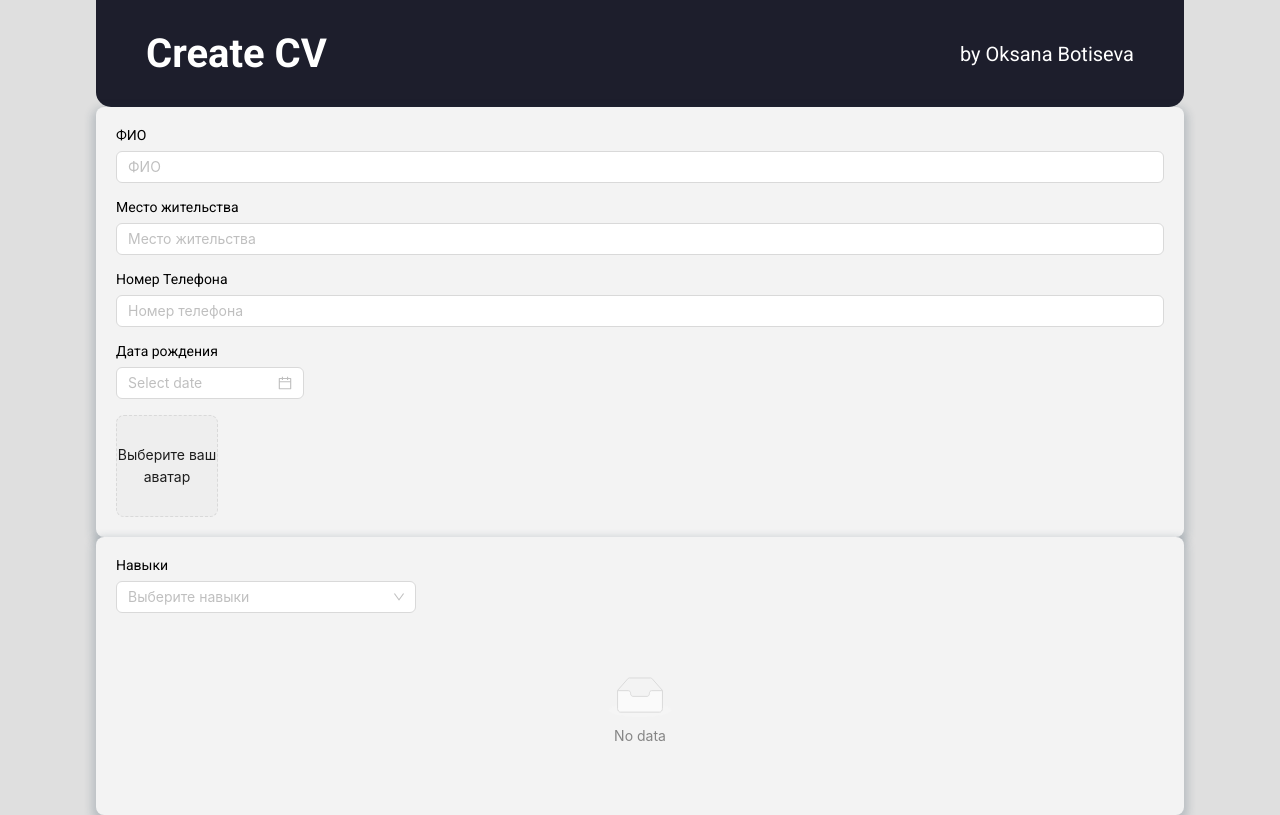
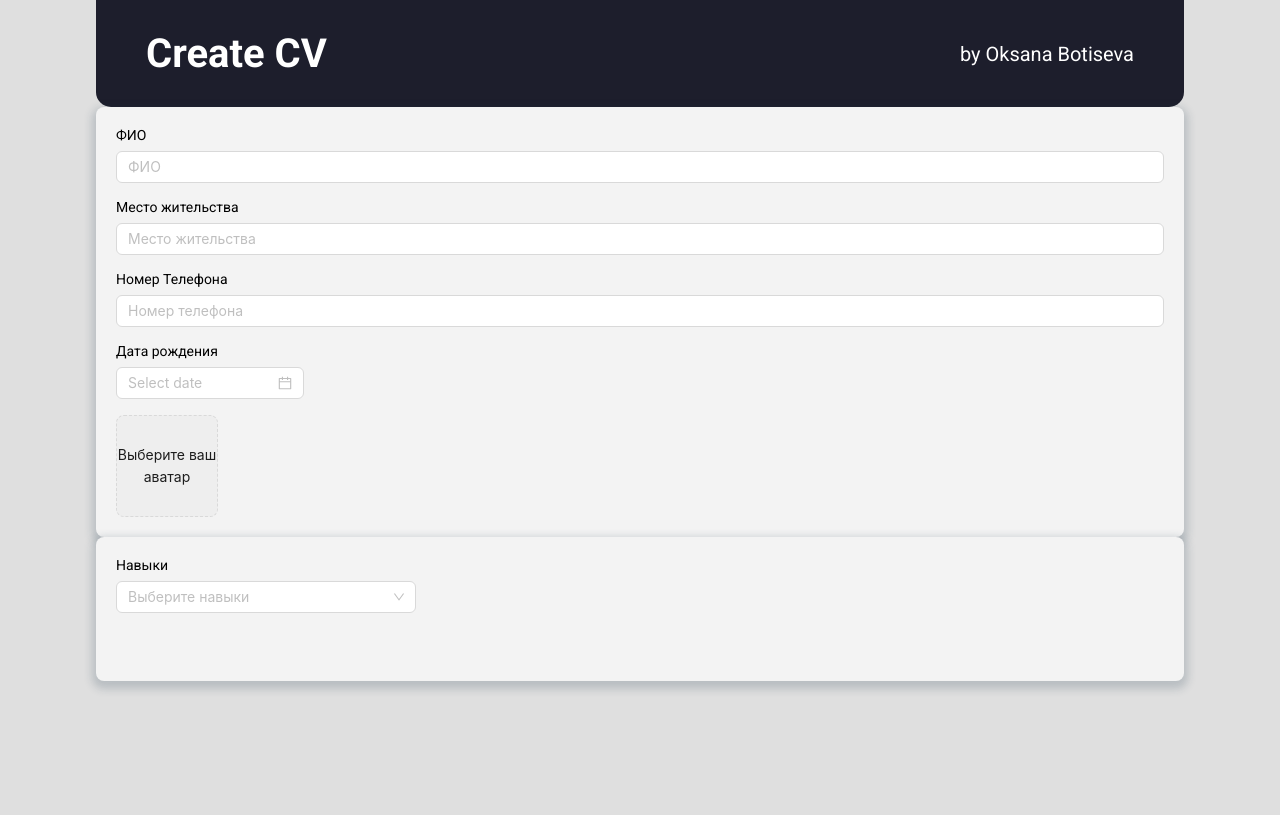
Before and after one commit to Oksana-Botsieva/Create-CV.2, a React (Create React App) app: page / in a window 1280 px wide. Built offline with nearby package versions, Linux system fonts and the light colour scheme.

Commit message:
skills block is ready

```diff
--- a/src/components/Skills/Skills.tsx
+++ b/src/components/Skills/Skills.tsx
@@ -36,6 +36,7 @@ const Skills: React.FC = () => {
         />
       </Control>
       <List
+        locale={{ emptyText: " " }}
         dataSource={selectedSkills}
         renderItem={(item) => <List.Item>{item}</List.Item>}
       />
```
